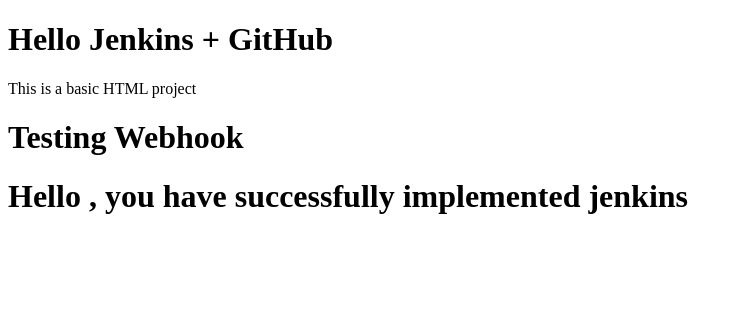
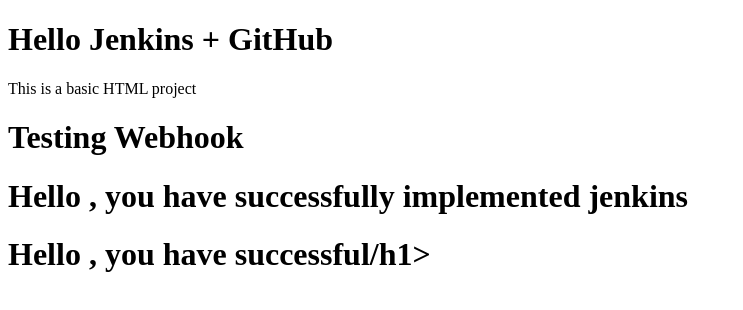
Before and after one commit to kalai-aws/Test, a plain HTML site: page index.html in a window 1280 px wide. Shown: the whole page, without its empty margins (0-743 px from the left). Drawn offline with Linux system fonts and the light colour scheme.

Commit message:
4th webhook successfull

```diff
--- a/index.html
+++ b/index.html
@@ -10,3 +10,4 @@
 </html>
 <h1>Testing Webhook</h1>
 <h1>Hello , you have successfully implemented jenkins</h1>
+<h1>Hello , you have successful/h1>
```
